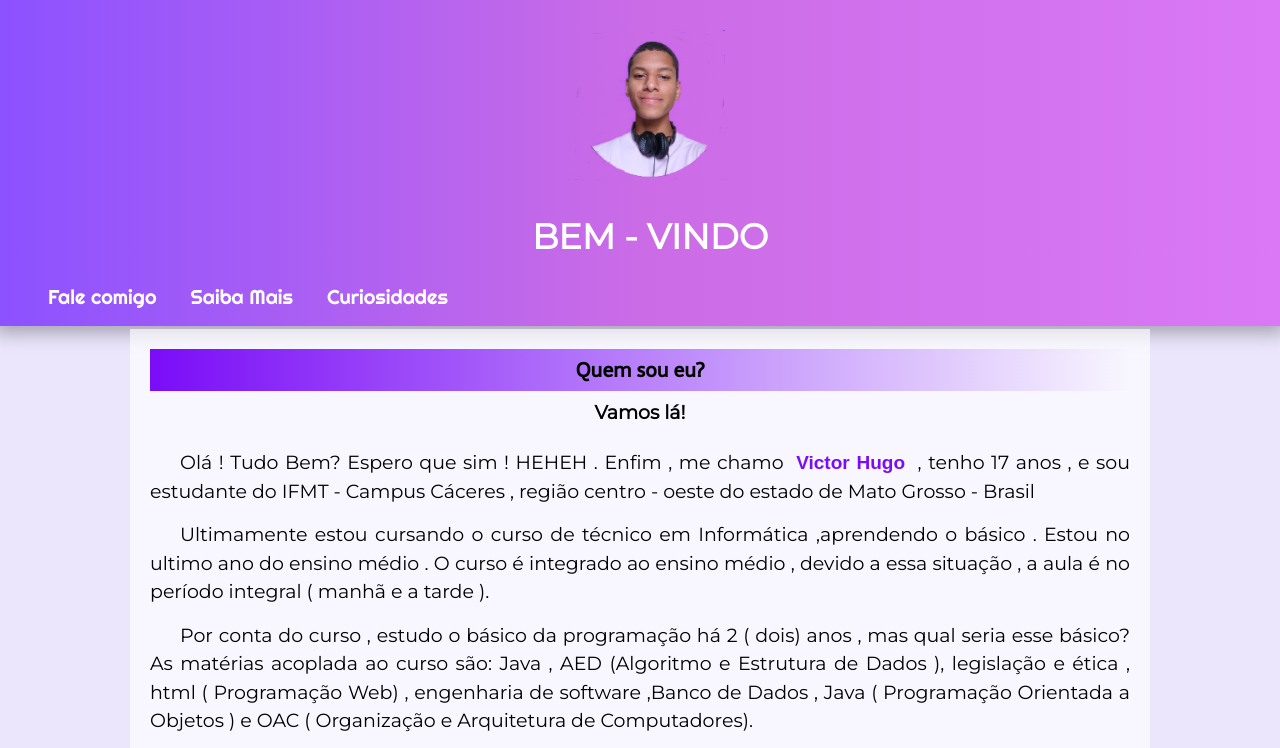
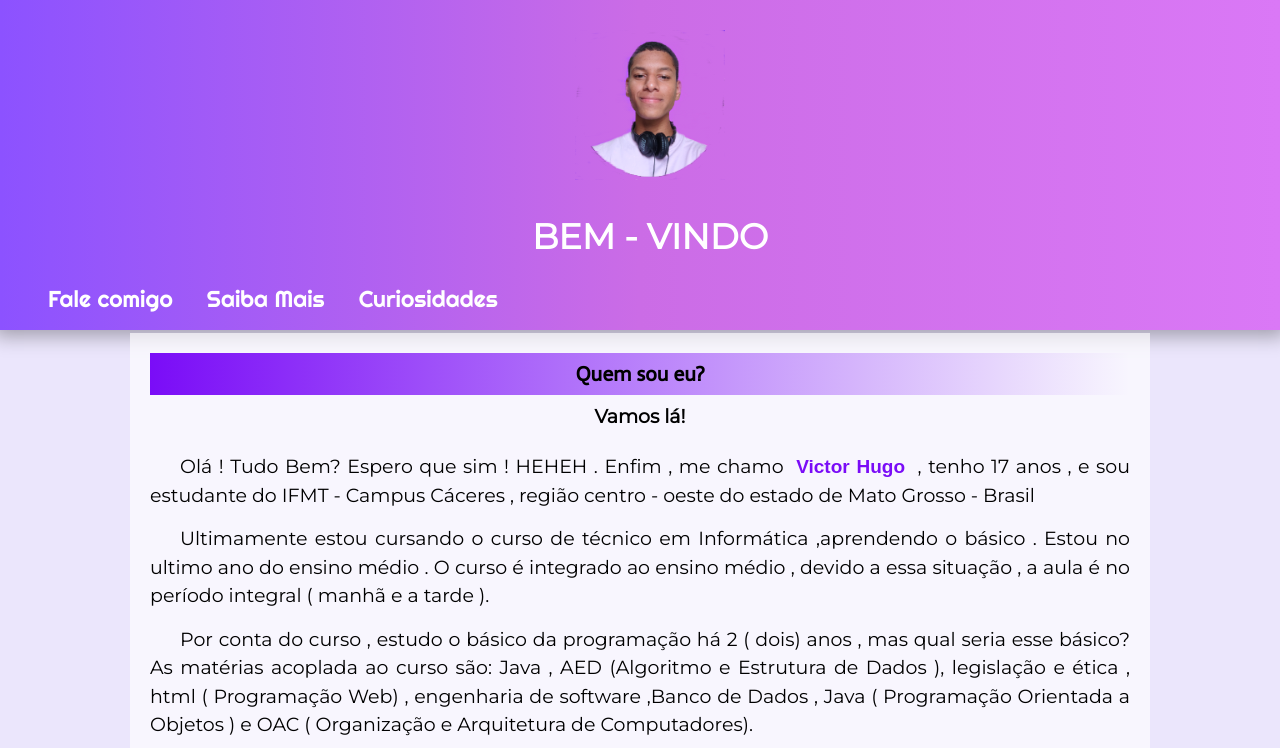
Before and after one commit to VictorHpS/atualizando-o-site, a plain HTML site: page index.html in a window 1280 px wide. Shown: the top 748 px of the page. Drawn offline with Linux system fonts and the light colour scheme.

Commit message:
atualiando

```diff
--- a/estilo.css
+++ b/estilo.css
@@ -65,7 +65,7 @@ nav{
 
 nav > a{
     color: white;
-    font-size: 20px;
+    font-size: 22px;
     font-family: var(--fonte2);
     gap: 30px;
     margin: 5px;
--- a/style.css
+++ b/style.css
@@ -78,7 +78,7 @@ nav{
 
 nav > a{
     color: white;
-    font-size: 20px;
+    font-size: 23px;
     font-family: var(--fonte2);
     gap: 30px;
     margin: 5px;
```
